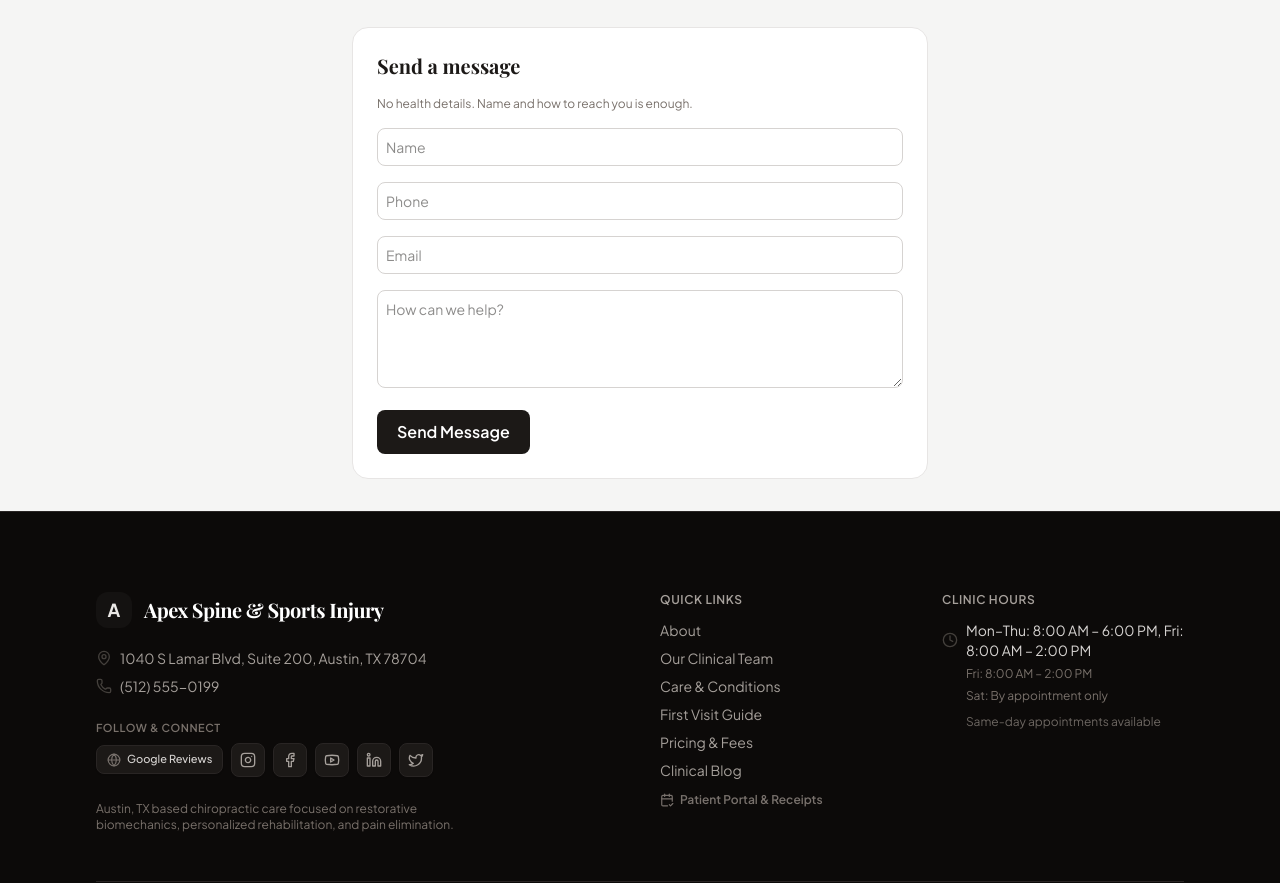
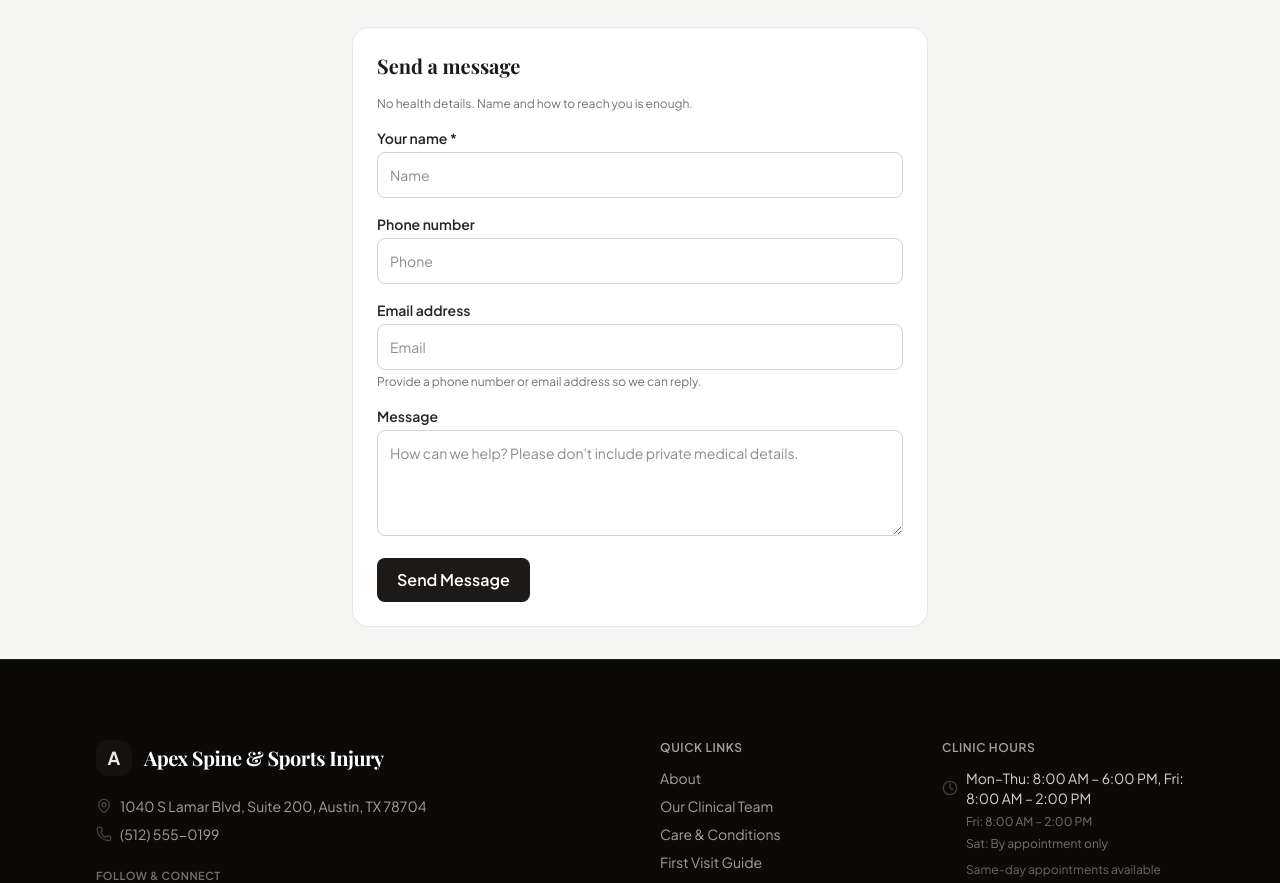
Before and after one commit to drealslick/Chiropractor-web-demo, a React (Vite) app: page /contact in a window 1280 px wide. Shown: the part 820-1703 px from the top of the page. Built offline with nearby package versions, Linux system fonts and the light colour scheme; no server answers; the database is empty; a web font is replaced by a local one.

Commit message:
frontend: polish Contact.tsx usability and truthful clinic presentation

```diff
--- a/src/pages/Contact.tsx
+++ b/src/pages/Contact.tsx
@@ -33,7 +33,11 @@ export default function Contact() {
     const name = String(data.get('name') || '');
     const phone = String(data.get('phone') || '');
     const email = String(data.get('email') || '');
-    const message = String(data.get('message') || '');
+    const message = String(data.get('message') || '').trim();
+    if (!phone.trim() && !email.trim()) {
+      setErrorMessage('Please provide a phone number or email address so the clinic can respond.');
+      return;
+    }
 
     setIsSubmitting(true);
     setErrorMessage('');
@@ -225,13 +229,14 @@ export default function Contact() {
         <h2 className="text-xl font-bold text-stone-900">Send a message</h2>
         <p className="text-xs text-stone-500">No health details. Name and how to reach you is enough.</p>
         {sent ? (
-          <div className="p-4 bg-emerald-50 border border-emerald-200 rounded-xl text-emerald-900 text-sm flex items-center gap-2">
+          <div role="status" className="p-4 bg-emerald-50 border border-emerald-200 rounded-xl text-emerald-900 text-sm flex items-center gap-2">
             <CheckCircle2 className="w-5 h-5 text-emerald-600 shrink-0" />
             <span>Thank you! Your message was received and logged. Our team will get back to you shortly.</span>
+            <button type="button" className="ml-auto underline font-semibold whitespace-nowrap" onClick={() => setSent(false)}>Send another</button>
           </div>
         ) : null}
         {errorMessage ? (
-          <div className="p-4 bg-rose-50 border border-rose-200 rounded-xl text-rose-950 text-sm flex items-center justify-between gap-2">
+          <div role="alert" className="p-4 bg-rose-50 border border-rose-200 rounded-xl text-rose-950 text-sm flex items-center justify-between gap-2">
             <span className="text-xs">{errorMessage}</span>
             <button
               type="submit"
@@ -242,10 +247,23 @@ export default function Contact() {
             </button>
           </div>
         ) : null}
-        <input name="name" required placeholder="Name" className="w-full border border-stone-300 rounded-lg p-2 text-sm" />
-        <input name="phone" placeholder="Phone" className="w-full border border-stone-300 rounded-lg p-2 text-sm" />
-        <input name="email" type="email" placeholder="Email" className="w-full border border-stone-300 rounded-lg p-2 text-sm" />
-        <textarea name="message" rows={4} placeholder="How can we help?" className="w-full border border-stone-300 rounded-lg p-2 text-sm" />
+        <div>
+          <label htmlFor="contact-name" className="block text-sm font-semibold text-stone-800 mb-1">Your name *</label>
+          <input id="contact-name" name="name" autoComplete="name" required placeholder="Name" className="w-full border border-stone-300 rounded-lg p-3 text-sm" />
+        </div>
+        <div>
+          <label htmlFor="contact-phone" className="block text-sm font-semibold text-stone-800 mb-1">Phone number</label>
+          <input id="contact-phone" name="phone" type="tel" autoComplete="tel" placeholder="Phone" className="w-full border border-stone-300 rounded-lg p-3 text-sm" />
+        </div>
+        <div>
+          <label htmlFor="contact-email" className="block text-sm font-semibold text-stone-800 mb-1">Email address</label>
+          <input id="contact-email" name="email" type="email" autoComplete="email" placeholder="Email" className="w-full border border-stone-300 rounded-lg p-3 text-sm" />
+          <p className="mt-1 text-xs text-stone-500">Provide a phone number or email address so we can reply.</p>
+        </div>
+        <div>
+          <label htmlFor="contact-message" className="block text-sm font-semibold text-stone-800 mb-1">Message</label>
+          <textarea id="contact-message" name="message" rows={4} placeholder="How can we help? Please don't include private medical details." className="w-full border border-stone-300 rounded-lg p-3 text-sm" />
+        </div>
         <button
           type="submit"
           disabled={isSubmitting || sent}
```
